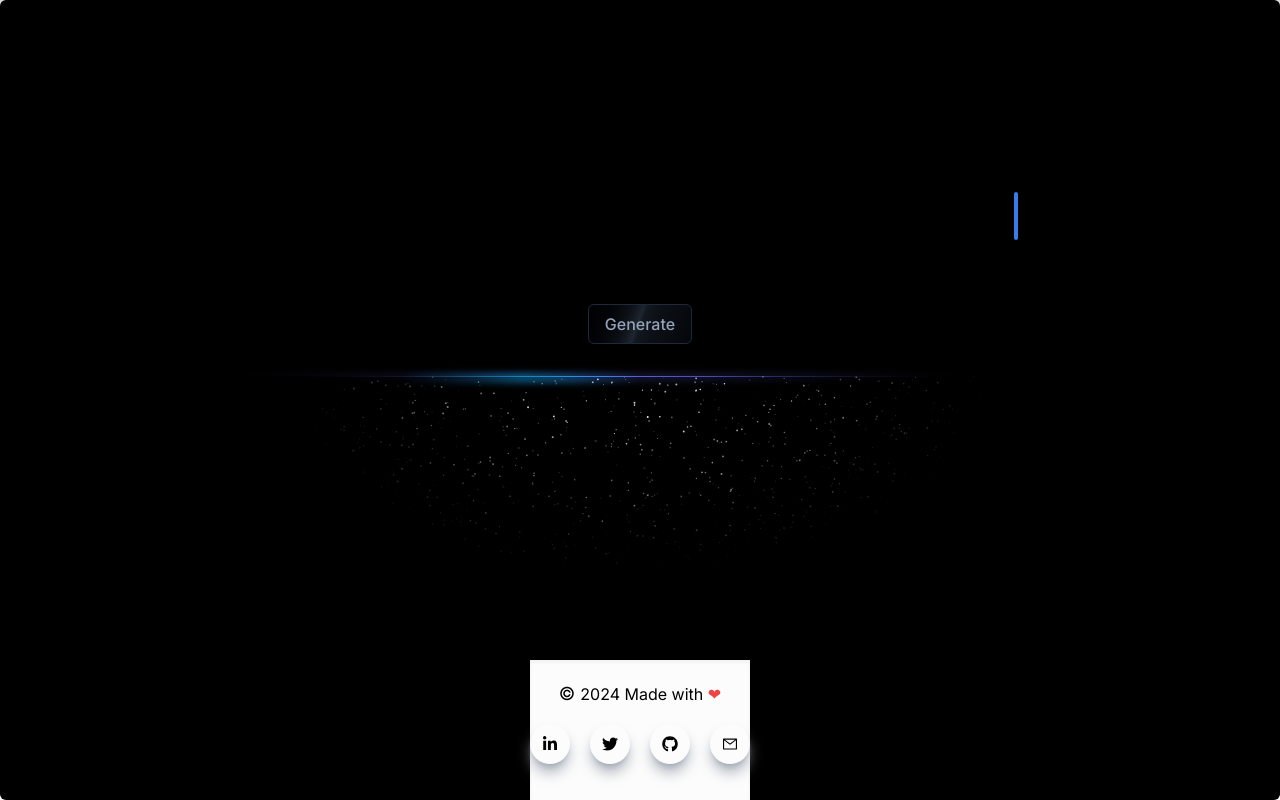
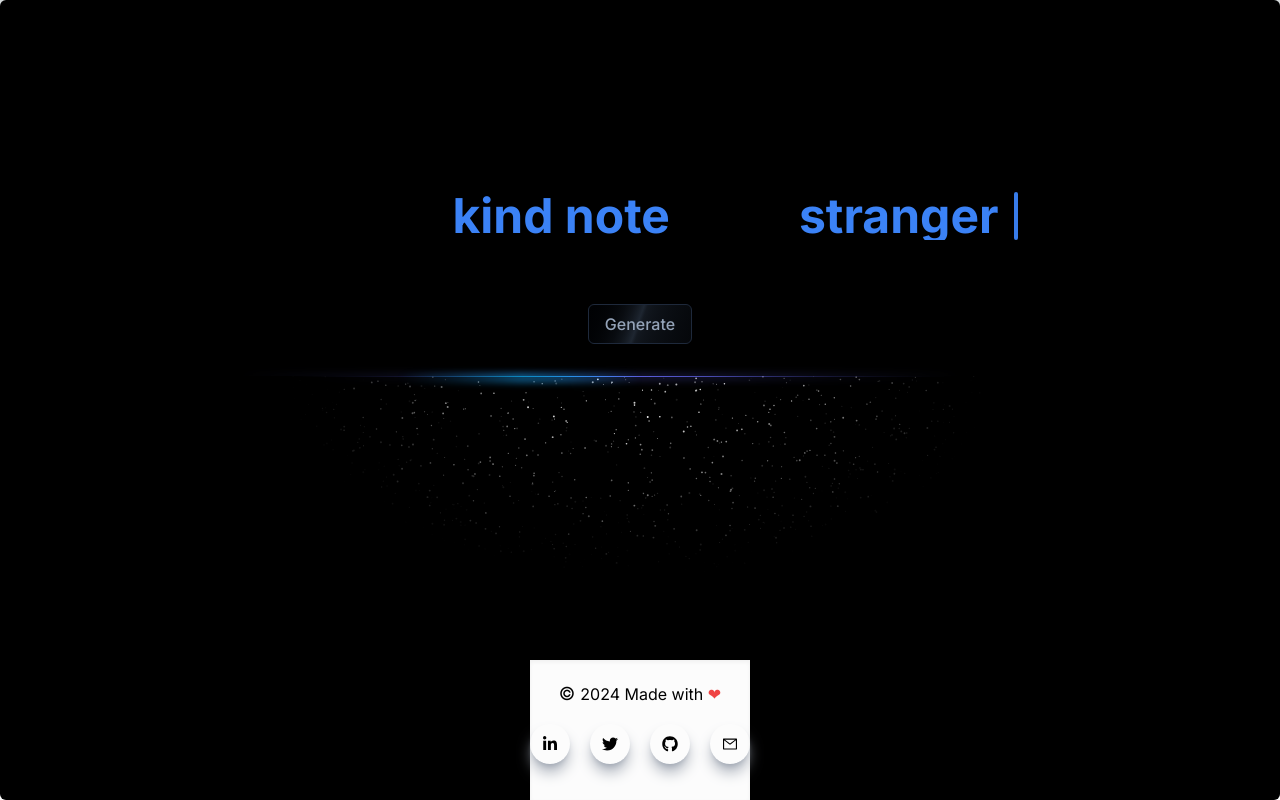
Before and after one commit to mikiasworash/RAK-generator, a Next.js app: page / in a window 1280 px wide. Built offline with nearby package versions, Linux system fonts and the light colour scheme.

Commit message:
added typewriter effect

```diff
--- a/_data/raks.ts
+++ b/_data/raks.ts
@@ -1,4 +1,9 @@
-const RAKS = [
+type RAKSItem = {
+  text: string;
+  className?: string;
+};
+
+const RAKS: RAKSItem[][] = [
   [
     { text: "Leave" },
     { text: "a" },
@@ -23,8 +28,6 @@
     { text: "clothing" },
     { text: "to" },
     { text: "a" },
-    { text: "shelter", className: "text-blue-500 dark:text-blue-500" },
-    { text: "or" },
     { text: "charity", className: "text-blue-500 dark:text-blue-500" },
   ],
   [
@@ -38,24 +41,11 @@
     { text: "mentor", className: "text-blue-500 dark:text-blue-500" },
   ],
   [
-    { text: "Give" },
-    { text: "a" },
-    { text: "compliment" },
-    { text: "to" },
-    { text: "a" },
-    { text: "stranger", className: "text-blue-500 dark:text-blue-500" },
-    { text: "today", className: "text-blue-500 dark:text-blue-500" },
-  ],
-  [
     { text: "Plant" },
     { text: "a" },
     { text: "tree" },
     { text: "or" },
-    { text: "flowers" },
-    { text: "in" },
-    { text: "a" },
-    { text: "public" },
-    { text: "area", className: "text-blue-500 dark:text-blue-500" },
+    { text: "flowers", className: "text-blue-500 dark:text-blue-500" },
   ],
   [
     { text: "Volunteer" },
@@ -64,9 +54,6 @@
     { text: "local" },
     { text: "community", className: "text-blue-500 dark:text-blue-500" },
     { text: "center", className: "text-blue-500 dark:text-blue-500" },
-    { text: "or" },
-    { text: "soup" },
-    { text: "kitchen" },
   ],
   [
     { text: "Offer" },
@@ -75,8 +62,6 @@
     { text: "for" },
     { text: "a" },
     { text: "friend", className: "text-blue-500 dark:text-blue-500" },
-    { text: "or" },
-    { text: "neighbor", className: "text-blue-500 dark:text-blue-500" },
   ],
   [
     { text: "Send" },
@@ -94,9 +79,6 @@
     { text: "help" },
     { text: "a" },
     { text: "colleague", className: "text-blue-500 dark:text-blue-500" },
-    { text: "with" },
-    { text: "their" },
-    { text: "workload" },
   ],
   [
     { text: "Donate" },
@@ -155,14 +137,14 @@
     { text: "need" },
   ],
   [
-    { text: "Listen" },
+    { text: "Listen", className: "text-blue-500 dark:text-blue-500" },
     { text: "attentively" },
     { text: "to" },
-    { text: "someone", className: "text-blue-500 dark:text-blue-500" },
+    { text: "someone" },
     { text: "who" },
     { text: "needs" },
     { text: "to" },
-    { text: "talk", className: "text-blue-500 dark:text-blue-500" },
+    { text: "talk" },
   ],
   [
     { text: "Give" },
@@ -170,8 +152,6 @@
     { text: "to" },
     { text: "your" },
     { text: "coworkers", className: "text-blue-500 dark:text-blue-500" },
-    { text: "or" },
-    { text: "classmates", className: "text-blue-500 dark:text-blue-500" },
   ],
   [
     { text: "Leave" },
@@ -185,8 +165,6 @@
   [
     { text: "Donate" },
     { text: "blood" },
-    { text: "or" },
-    { text: "plasma" },
     { text: "to" },
     { text: "a" },
     { text: "local" },
@@ -201,22 +179,6 @@
     { text: "local" },
     { text: "food", className: "text-blue-500 dark:text-blue-500" },
     { text: "bank", className: "text-blue-500 dark:text-blue-500" },
-  ],
-  [
-    { text: "Write" },
-    { text: "a" },
-    { text: "thank-you" },
-    { text: "letter" },
-    { text: "to" },
-    { text: "someone" },
-    { text: "who" },
-    { text: "has" },
-    { text: "made" },
-    { text: "a" },
-    { text: "difference", className: "text-blue-500 dark:text-blue-500" },
-    { text: "in" },
-    { text: "your", className: "text-blue-500 dark:text-blue-500" },
-    { text: "life", className: "text-blue-500 dark:text-blue-500" },
   ],
   [
     { text: "Offer" },
@@ -236,35 +198,6 @@
     { text: "for" },
     { text: "your" },
     { text: "server", className: "text-blue-500 dark:text-blue-500" },
-    { text: "or" },
-    { text: "delivery", className: "text-blue-500 dark:text-blue-500" },
-    { text: "person", className: "text-blue-500 dark:text-blue-500" },
-  ],
-  [
-    { text: "Offer" },
-    { text: "to" },
-    { text: "help", className: "text-blue-500 dark:text-blue-500" },
-    { text: "a" },
-    { text: "friend" },
-    { text: "move" },
-    { text: "or" },
-    { text: "unpack" },
-    { text: "after" },
-    { text: "a" },
-    { text: "move" },
-  ],
-  [
-    { text: "Support" },
-    { text: "local" },
-    { text: "small" },
-    { text: "businesses" },
-    { text: "by" },
-    { text: "writing" },
-    { text: "positive" },
-    { text: "reviews", className: "text-blue-500 dark:text-blue-500" },
-    { text: "and" },
-    { text: "referring", className: "text-blue-500 dark:text-blue-500" },
-    { text: "friends" },
   ],
   [
     { text: "Offer" },
@@ -273,13 +206,6 @@
     { text: "ear" },
     { text: "to" },
     { text: "someone" },
-    { text: "who" },
-    { text: "is" },
-    { text: "going" },
-    { text: "through" },
-    { text: "a" },
-    { text: "difficult" },
-    { text: "time" },
   ],
   [
     { text: "Send" },
@@ -289,10 +215,6 @@
     { text: "to" },
     { text: "a" },
     { text: "friend" },
-    { text: "who" },
-    { text: "is" },
-    { text: "feeling" },
-    { text: "down" },
   ],
   [
     { text: "Give" },
@@ -302,11 +224,6 @@
     { text: "on" },
     { text: "public" },
     { text: "transportation" },
-    { text: "to" },
-    { text: "someone" },
-    { text: "who" },
-    { text: "needs" },
-    { text: "it" },
   ],
   [
     { text: "Teach", className: "text-blue-500 dark:text-blue-500" },
@@ -314,12 +231,6 @@
     { text: "a" },
     { text: "new" },
     { text: "skill" },
-    { text: "or" },
-    { text: "share" },
-    { text: "your" },
-    { text: "knowledge" },
-    { text: "with" },
-    { text: "others" },
   ],
 ];
 
--- a/app/layout.tsx
+++ b/app/layout.tsx
@@ -1,6 +1,7 @@
 import type { Metadata } from "next";
 import { Inter } from "next/font/google";
 import "./globals.css";
+import { Toaster } from "react-hot-toast";
 
 const inter = Inter({ subsets: ["latin"] });
 
@@ -16,7 +17,10 @@
 }>) {
   return (
     <html lang="en">
-      <body className={inter.className}>{children}</body>
+      <body className={inter.className}>
+        {children}
+        <Toaster />
+      </body>
     </html>
   );
 }
--- a/app/page.tsx
+++ b/app/page.tsx
@@ -1,5 +1,5 @@
-import Hero from "@/components/layout/Hero";
+import HomePage from "@/components/layout/Home";
 
 export default function Home() {
-  return <Hero />;
+  return <HomePage />;
 }
--- a/components/layout/Hero.tsx
+++ /dev/null
@@ -1,31 +0,0 @@
-"use client";
-import { useState } from "react";
-import { SparklesPreview } from "../ui/SparklesPreview";
-import ShimmerButton from "../ui/shimmer-button";
-import { TypewriterEffectSmooth } from "../ui/typewriter-effect";
-import RAKS from "../../_data/raks";
-import Footer from "./Footer";
-
-const Hero = () => {
-  const [randomizedWords, setRandomizedWords] = useState(RAKS[0]);
-  const handleGenerate = () => {
-    const randomIndex = Math.floor(Math.random() * RAKS.length);
-    setRandomizedWords(RAKS[randomIndex]);
-  };
-  return (
-    <div className="h-screen w-full bg-black flex flex-col items-center justify-center overflow-hidden rounded-md">
-      <div className="w-[90%] flex justify-center mb-10">
-        <TypewriterEffectSmooth words={randomizedWords} />
-      </div>
-      <div className="mb-4">
-        <ShimmerButton title="Generate" onClick={handleGenerate} />
-      </div>
-      <SparklesPreview />
-
-      <div className="absolute bottom-0">
-        <Footer />
-      </div>
-    </div>
-  );
-};
-export default Hero;
--- /dev/null
+++ b/components/layout/Home.tsx
@@ -0,0 +1,78 @@
+"use client";
+import { useState } from "react";
+import { SparklesPreview } from "../ui/SparklesPreview";
+import ShimmerButton from "../ui/shimmer-button";
+import { TypewriterEffectSmooth } from "../ui/typewriter-effect";
+import RAKS from "../../_data/raks";
+import Footer from "./Footer";
+import { CiShare2 } from "react-icons/ci";
+import { toast } from "react-hot-toast";
+
+type RAKSItem = {
+  text: string;
+  className?: string;
+};
+
+type RAKSArrayType = RAKSItem[];
+
+const HomePage = () => {
+  const [randomizedWords, setRandomizedWords] = useState<RAKSArrayType>(
+    RAKS[0]
+  );
+  const [rerenderTrigger, setRerenderTrigger] = useState<boolean>(false);
+
+  const handleGenerate = () => {
+    const randomIndex = Math.floor(Math.random() * RAKS.length);
+    setRandomizedWords(RAKS[randomIndex]);
+    setRerenderTrigger(!rerenderTrigger);
+  };
+
+  const TypewriterWrapper = ({
+    words,
+    rerenderTrigger,
+  }: {
+    words: {
+      text: string;
+      className?: string;
+    }[];
+    rerenderTrigger?: boolean | undefined;
+  }) => {
+    return <TypewriterEffectSmooth words={words} />;
+  };
+
+  return (
+    <div className="h-screen w-full bg-black flex flex-col items-center justify-center overflow-hidden rounded-md">
+      <div className="absolute top-10 md:top-20 right-10 md:right-20 hover:cursor-pointer">
+        <CiShare2
+          className="share-icon sm:text-lg md:text-xl lg:text-2xl xl:text-3xl"
+          onClick={() => {
+            navigator.clipboard.writeText(
+              randomizedWords.map((obj) => obj?.text).join(" ")
+            );
+            toast.success("Copied to clipboard!");
+          }}
+        />
+      </div>
+
+      <div className="w-[90%] flex justify-center mb-10">
+        <TypewriterWrapper
+          words={randomizedWords}
+          rerenderTrigger={rerenderTrigger}
+        />
+      </div>
+
+      <div className="mb-4">
+        <ShimmerButton title="Generate" onClick={handleGenerate} />
+      </div>
+
+      <div>
+        <SparklesPreview />
+      </div>
+
+      <div className="absolute bottom-0">
+        <Footer />
+      </div>
+    </div>
+  );
+};
+export default HomePage;
--- a/components/ui/typewriter-effect.tsx
+++ b/components/ui/typewriter-effect.tsx
@@ -155,7 +155,7 @@
         }}
       >
         <div
-          className="text-lg md:text-3xl lg:text:4xl xl:text-5xl font-bold text-center"
+          className="text-lg md:text-3xl lg:text:4xl xl:text-5xl font-bold text-center text-blue-500"
           style={{
             whiteSpace: "nowrap",
           }}
--- a/package.json
+++ b/package.json
@@ -17,6 +17,7 @@
     "next": "14.1.0",
     "react": "^18",
     "react-dom": "^18",
+    "react-hot-toast": "^2.4.1",
     "react-icons": "^5.0.1",
     "tailwind-merge": "^2.2.1"
   },
```
Also changed, not shown: 1 other file (tests, documents, lock files or other folders).
